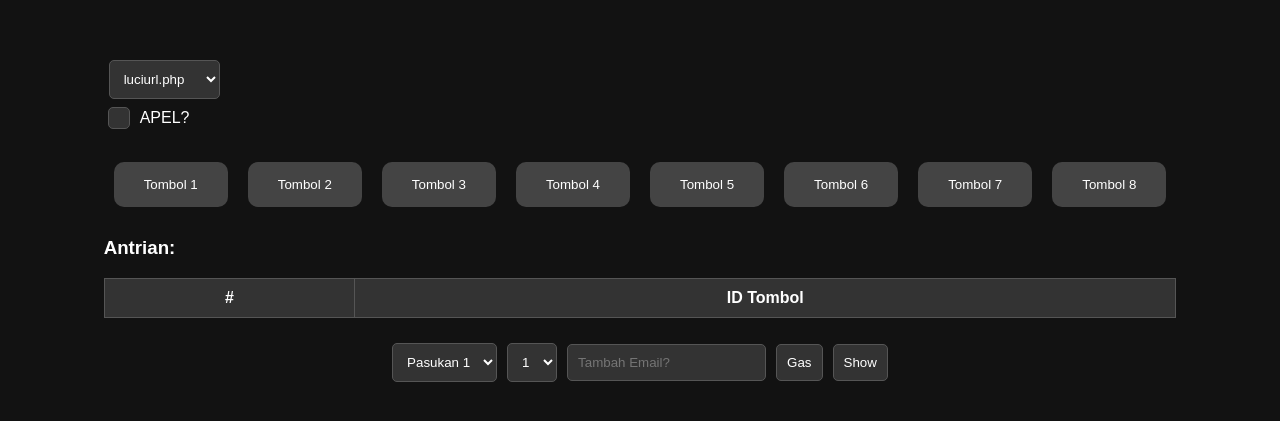
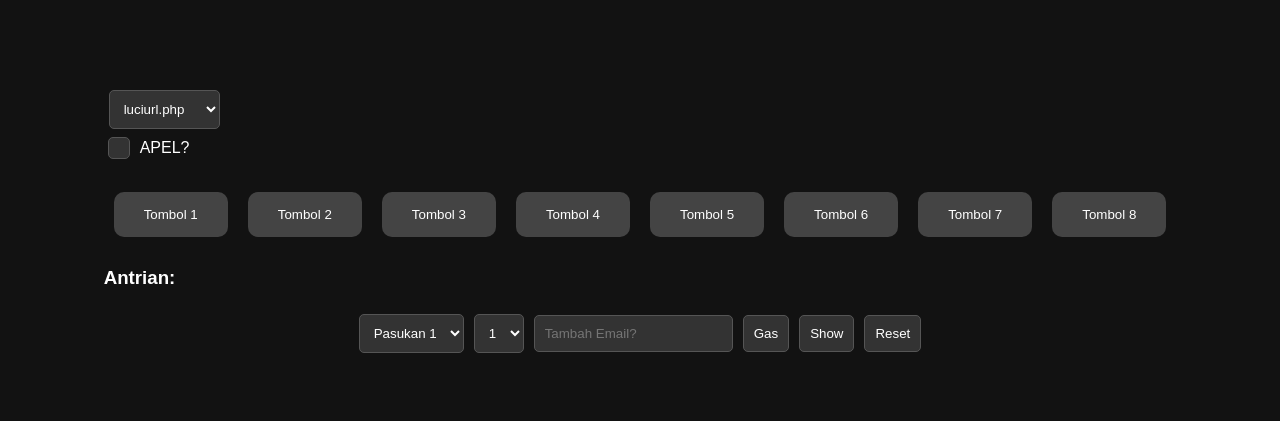
Before and after one commit to poldanmiko/poldavercel, a React (Create React App) app: page / in a window 1280 px wide. Shown: the part 179-600 px from the top of the page. Built offline with nearby package versions, Linux system fonts and the light colour scheme.

Commit message:
Update App.js

```diff
--- a/src/App.js
+++ b/src/App.js
@@ -130,6 +130,26 @@ function App() {
     }
   };
 
+  const resetClick = async () => {
+    try {
+      const url = `https://intimate-amalea-personallll-9540296f.koyeb.app/lockfile.php?reset=yes`;
+      const response = await fetch(url);
+      const data = await response.text();
+      setShowResult(data);
+    } catch (error) {
+      console.error("Error fetching current results:", error);
+      setNotification("Gagal menampilkan hasil.");
+    }
+  };
+
+  const closeNotification = () => {
+    setNotification("");
+  };
+
+  const closeShowResult = () => {
+    setShowResult("");
+  };
+
   return (
     <div>
       <select onChange={(e) => setSelectedUrl(e.target.value)} value={selectedUrl} className="form-select">
@@ -153,22 +173,13 @@ function App() {
       ))}
       <div className="queue-container">
         <h3>Antrian:</h3>
-        <table className="queue-table">
-          <thead>
-            <tr>
-              <th>#</th>
-              <th>ID Tombol</th>
-            </tr>
-          </thead>
-          <tbody>
-            {queue.map((buttonId, index) => (
-              <tr key={index}>
-                <td>{index + 1}</td>
-                <td>{buttonId}</td>
-              </tr>
-            ))}
-          </tbody>
-        </table>
+        <div className="queue-boxes">
+          {queue.map((buttonId, index) => (
+            <div key={index} className="queue-box">
+              {buttonId}
+            </div>
+          ))}
+        </div>
       </div>
 
       <form onSubmit={handleFormSubmit} className="form">
@@ -194,9 +205,20 @@ function App() {
         />
         <button type="submit" className="form-button">Gas</button>
         <button type="button" className="form-button" onClick={handleShowClick}>Show</button>
+        <button type="button" className="form-button" onClick={resetClick}>Reset</button>
       </form>
-      {notification && <p className="notification">{notification}</p>}
-      {showResult && <p className="show-result">{showResult}</p>}
+      {notification && (
+        <div className="notification">
+          <span>{notification}</span>
+          <button className="close-button" onClick={closeNotification}>[X]</button>
+        </div>
+      )}
+      {showResult && (
+        <div className="show-result">
+          <span>{showResult}</span>
+          <button className="close-button" onClick={closeShowResult}>[X]</button>
+        </div>
+      )}
     </div>
   );
 }
```
